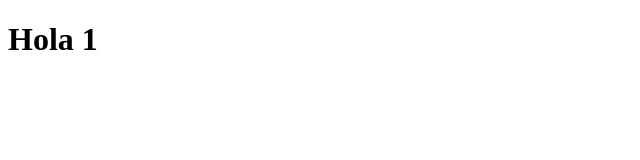
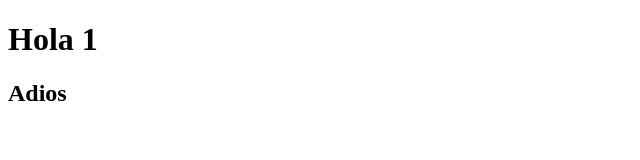
Before and after one commit to Hyhy092/gittrucho, a plain HTML site: page index.html in a window 1280 px wide. Shown: the full height of the page, 0-640 px from the left. Drawn offline with Linux system fonts and the light colour scheme.

Commit message:
Agregamos app.js

```diff
--- a/index.html
+++ b/index.html
@@ -8,5 +8,6 @@
 </head>
 <body>
   <h1>Hola 1</h1>
+  <h2>Adios</h2>
 </body>
 </html>
```
Also changed, not shown: app.js (added).
